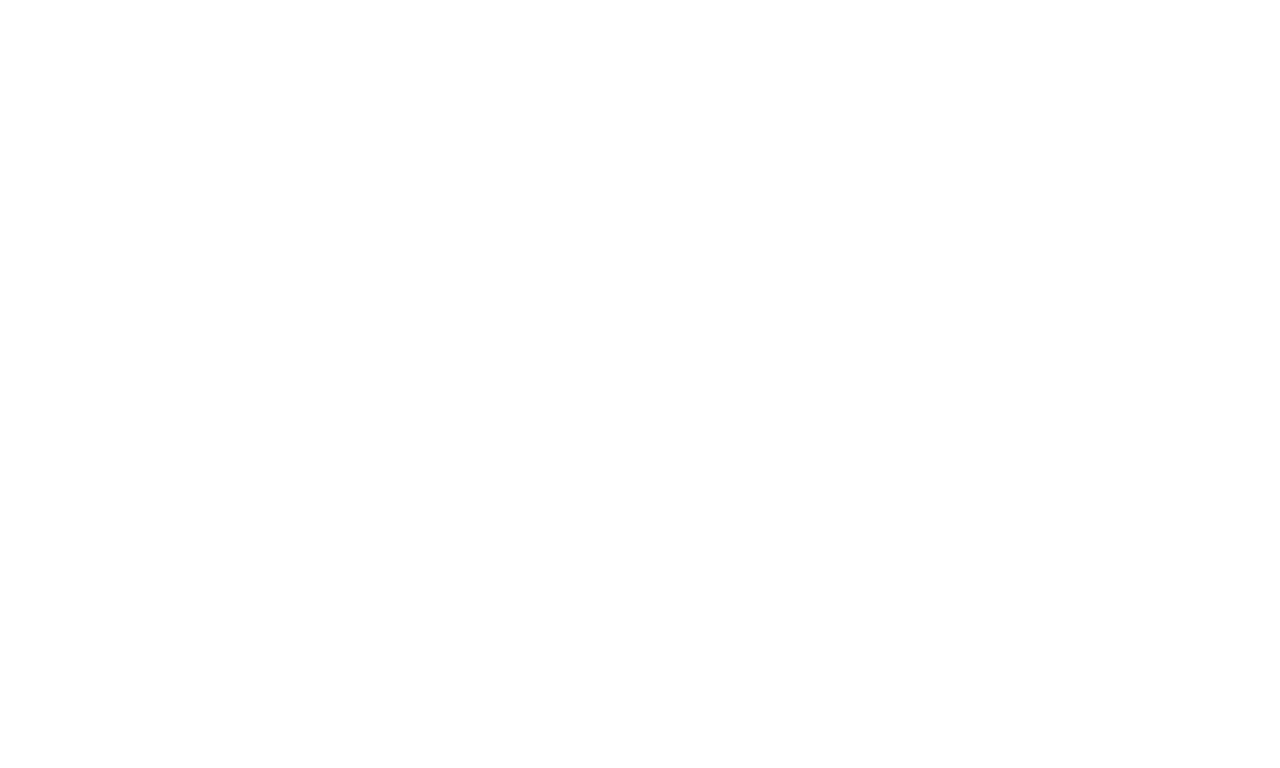
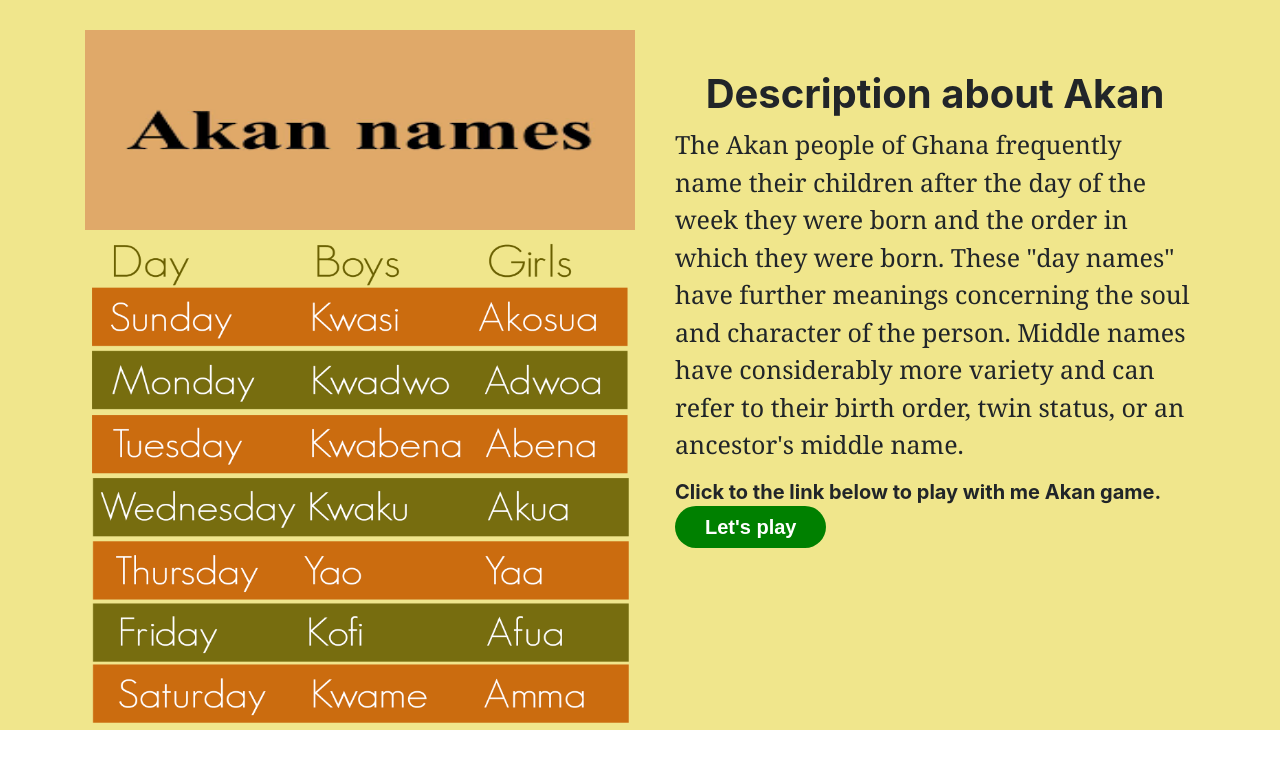
Before and after one commit to niEmerance/week2Project, a plain HTML site: page index.html in a window 1280 px wide. Drawn offline with Linux system fonts and the light colour scheme.

Commit message:
add content to the index.html

```diff
--- a/css/styles.css
+++ b/css/styles.css
@@ -0,0 +1,41 @@
+.mainBody{
+    background-color: khaki;
+}
+.main{
+    display: flex;
+    flex-direction: row;
+
+}
+.main .pictures{
+    display: flex;
+    flex-direction: column;
+    margin-top: 30px;
+}
+.main .desc{
+    margin-top: 70px;
+    margin-left: 40px;
+}
+.main .desc h1{
+    font-weight: bold;
+    text-align: center;
+}
+.main .desc h5{
+    font-weight: bold;
+}
+.main .desc p{
+    font-family: Cambria, Cochin, Georgia, Times, 'Times New Roman', serif;
+    font-size: 25px;
+}
+.main .desc a{
+    text-align: center;
+    font-family: sans-serif;
+    font-size: 20px;
+    font-weight: bold;
+    border-radius: 30px;
+    padding-top: 10px;
+    padding-bottom: 10px;
+    padding-left: 30px;
+    padding-right: 30px;
+    color:white;
+    background-color: green;
+}
--- a/index.html
+++ b/index.html
@@ -6,12 +6,35 @@
     <title>Akan names</title>
     <meta name="viewport" content="width=device-width, initial-scale=1">
     <link rel="stylesheet" type="text/css" href="css/bootstrap.min.css" />
+    <link rel="stylesheet" type="text/css" href="css/styles.css">
 </head>
 <body>
-    <div class="main">
-        <div class="pictures">
+    <div class="mainBody">
+            <div class="container">
+                    <div class="main">
+                            <div class="pictures">
+                             <img height="200px" width="550px" src="images/akanImg.png">
+                             <img height="500px" width="550px" src="images/akanImg1.png">
+                            </div>
+                            <div class="desc">
+                                    <h1>Description about Akan</h1>
+                                <p>
+                                        The Akan people of Ghana frequently name their children after the day
+                                         of the week they were born and the order in which they were born.
+                                         These "day names" have further meanings concerning the soul and
+                                         character of the person. Middle names have considerably more
+                                         variety and can refer to their birth order, twin status, or
+                                         an ancestor's middle name.
+                                </p>
 
-        </div>
+                                <h5>
+                                    Click to the link below to play with me Akan game.
+                                </h5>
+                                <a href="main.html">Let's play</a>
+                            </div>
+                    </div>
+
+            </div>
     </div>
 </body>
 </html>
```
Also changed, not shown: main.html (+1 -1 lines), images/akanImg.png (added), images/akanImg1.png (added), images/akanlogo.png (added).
